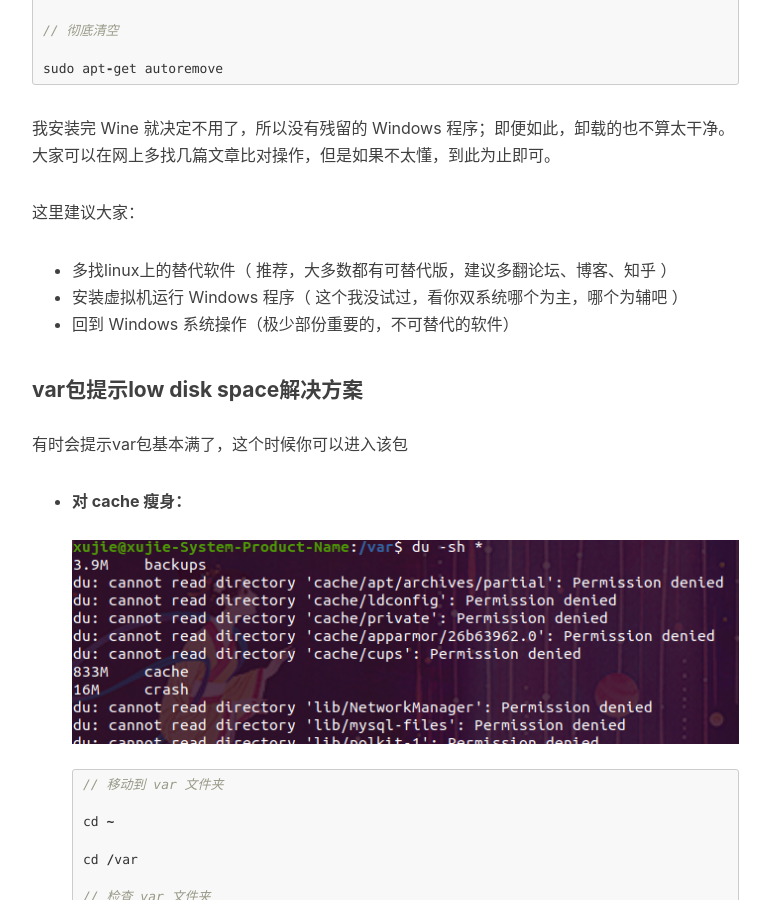
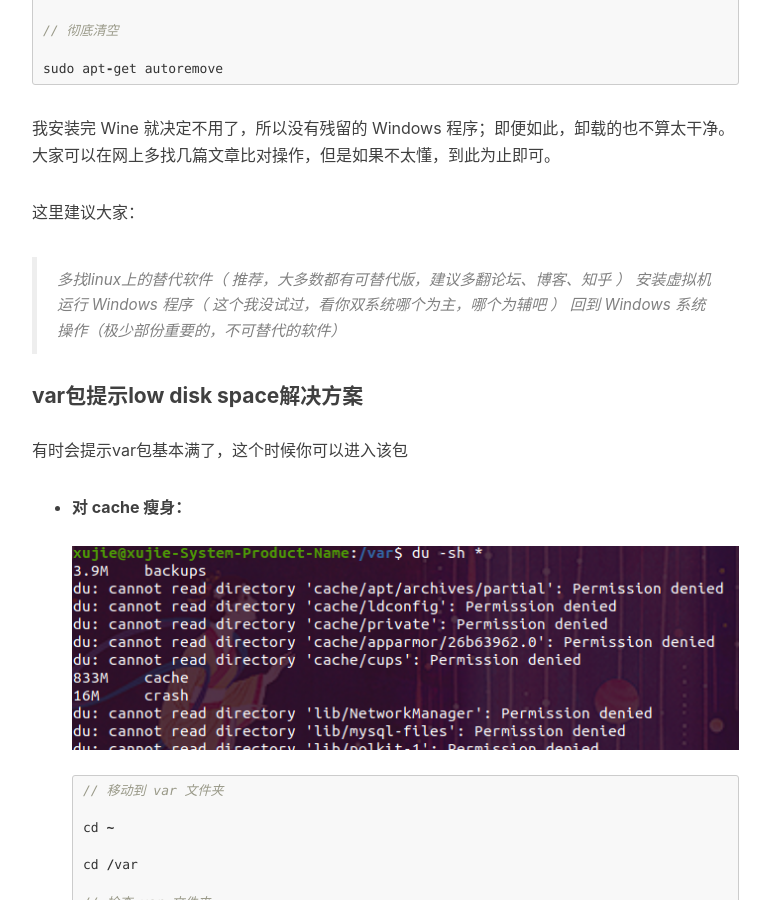
Before and after one commit to xj731231/xj731231.github.io, a Jekyll site: the page built from _posts/2020-06-08-Blog.md, in a window 1280 px wide and 900 px high, scrolled down 7098 px. Shown: the whole window, without its empty margins (233-1003 px from the left). Built offline with Jekyll 4.4.1, drawn with Linux system fonts in a browser that asks for light colours; nearby versions of some CDN libraries; comment, search, counter and statistics services are not loaded.

```diff
--- a/_posts/2020-06-08-Blog.md
+++ b/_posts/2020-06-08-Blog.md
@@ -239,9 +239,9 @@ sudo apt-get autoremove
 
 这里建议大家：
 
-- 多找linux上的替代软件（ 推荐，大多数都有可替代版，建议多翻论坛、博客、知乎 ）
-- 安装虚拟机运行 Windows 程序（ 这个我没试过，看你双系统哪个为主，哪个为辅吧 ）
-- 回到 Windows 系统操作（极少部份重要的，不可替代的软件）
+> 多找linux上的替代软件（ 推荐，大多数都有可替代版，建议多翻论坛、博客、知乎 ）
+> 安装虚拟机运行 Windows 程序（ 这个我没试过，看你双系统哪个为主，哪个为辅吧 ）
+> 回到 Windows 系统操作（极少部份重要的，不可替代的软件）
 
 #### var包提示low disk space解决方案
 
```
